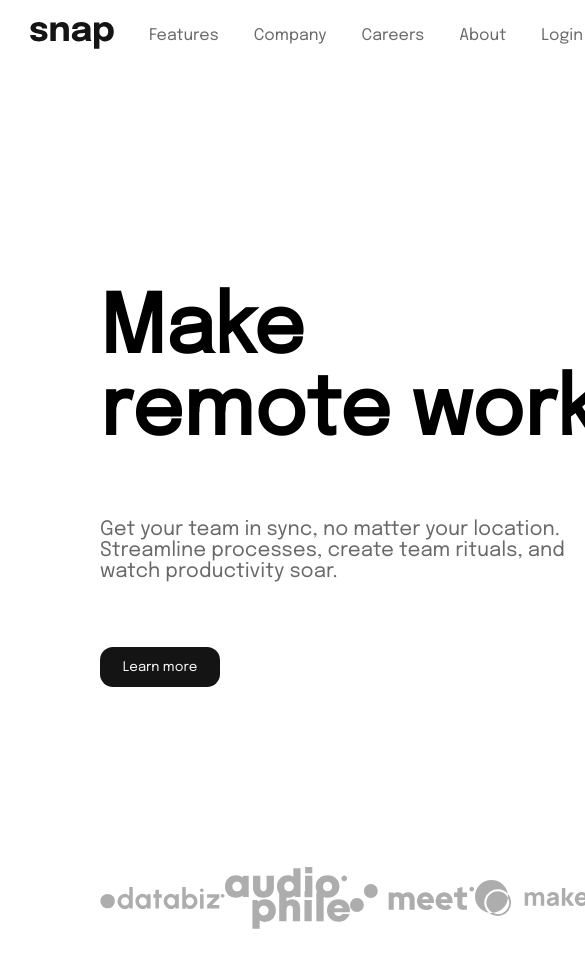
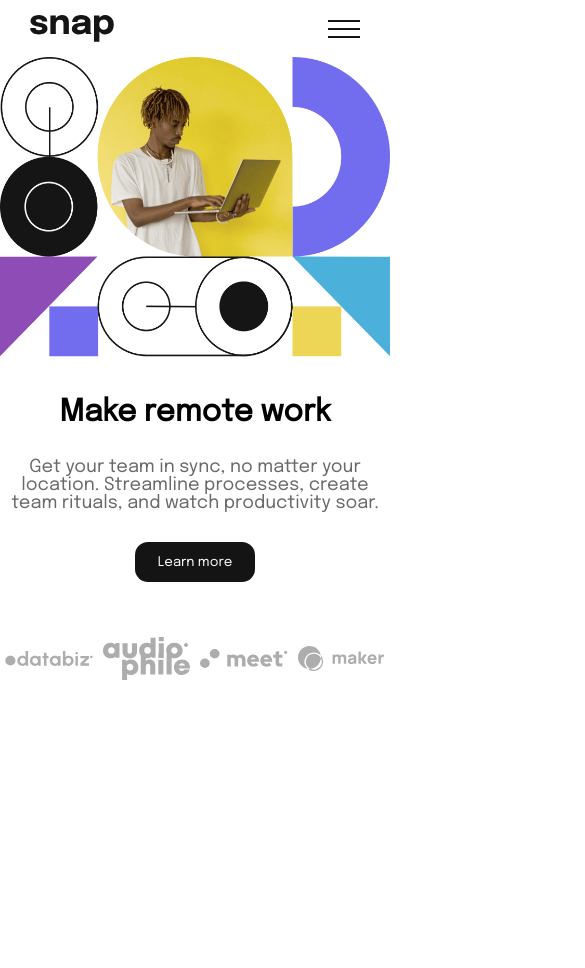
Before and after one commit to oasaintjude/intro-section-with-dropdown-navigation, a plain HTML site: page index.html in a window 390 px wide. Shown: the top 968 px of the page, 585 px wide, since content can reach past the window. After the commit the page ends 844 px from the top, so only its background shows below. Drawn offline with Linux system fonts and the light colour scheme.

Commit message:
this site is now responsive for desktop and mobile devices. responsiveness for other devices types will be available in a bit or maybe a while, lol.

```diff
--- a/index.html
+++ b/index.html
@@ -28,6 +28,7 @@
                 <li><button>Register</button></li>
             </ul>
         </div>
+        <img id="menu-icon" src="images/icon-menu.svg" alt="menu-icon">
     </nav>
 
     <!-- HERO SECTION -->
@@ -43,7 +44,7 @@
                 <img src="images/client-maker.svg" alt="client-maker">
             </div>
         </div>
-        <img src="images/image-hero-desktop.png" alt="hero-illustration">
+        <div class="hero-image"></div>
     </div>
 
     <script src="script.js"></script>
--- a/style.css
+++ b/style.css
@@ -46,6 +46,9 @@ nav button:hover {
     border: 2px solid black;
     color: var(--Almost-Black);
 }
+#menu-icon {
+    display: none;
+}
 #logo-and-navigation {
     display: flex;
     align-items: center;
@@ -59,27 +62,28 @@ nav button:hover {
     margin: 0 100px;
     padding: 50px 0px;
 }
-#hero-section img{
-    width: 50%;
+.hero-image {
+    background-image: url("images/image-hero-desktop.png");
+    background-repeat: no-repeat;
+    background-size: 100% 100%;
+    width: 45%;
     height: auto;
 }
-
 .make-remote {
     font-family: 'Epilogue', sans-serif;
-    padding-top: 170px;
+    padding-top: 130px;
 }
 .make-remote h1 {
     font-weight: 750;
     font-size: 80px;
-    padding-bottom: 65px;
+    padding-bottom: 40px;
     width: 500px;
 }
 .make-remote p {
     font-size: 20px;
     color: var(--Medium-Gray);
-    /* width: 65%; */
     width: 470px;
-    padding-bottom: 65px;
+    padding-bottom: 40px;
 }
 .make-remote button {
     background-color: var(--Almost-Black);
@@ -101,3 +105,62 @@ nav button:hover {
     align-items: center;
     padding-top: 180px;
 }
+.clients img {
+    padding: 18px;
+}
+
+
+/* RESPONSIVE */
+@media screen and (max-width: 640px) {
+    nav {
+        display: flex;
+        align-items: center;
+        justify-content: space-between;
+        margin: 0 30px;
+        padding: 15px 0;
+    }
+    nav ul {
+        display: none;
+    }
+    #menu-icon {
+        display: block;
+    }
+
+    /* HERO SECTION */
+    #hero-section {
+        display: flex;
+        flex-direction: column-reverse;
+        margin: 0;
+        padding: 0;
+    }
+    .hero-image {
+        background-image: url("images/image-hero-mobile.png");
+        height: 300px;
+        width: 100%;
+    }
+    .make-remote {
+        font-family: 'Epilogue', sans-serif;
+        padding-top: 40px;
+        text-align: center;
+    }
+    .make-remote h1 {
+        font-size: 30px;
+        padding-bottom: 30px;
+        font-weight: 750;
+        width: 100%;
+    }
+    .make-remote p {
+        font-size: 18px;
+        color: var(--Medium-Gray);
+        width: 100%;
+        padding-bottom: 30px;
+    }
+    .clients {
+        padding-top: 50px;
+        padding-bottom: 90px;
+    }
+    .clients img {
+        padding: 5px;
+        width: 25%;
+    }
+}
```
